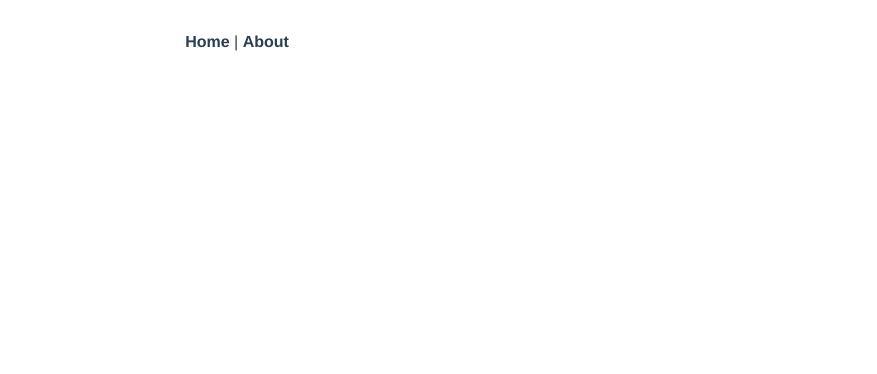
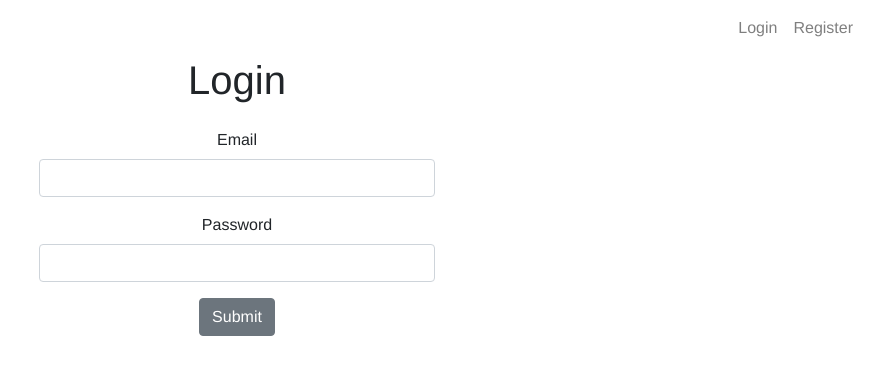
Before and after one commit to faker-ui/faker-ui, a Vue app: page /login in a window 1280 px wide. Shown: the top 374 px of the page, without its empty margins (403-1280 px from the left). Built offline with nearby package versions, Linux system fonts and the light colour scheme; no server answers.

Commit message:
Work
* Create stub settings page
* Rename home page to dashboard
* Install Firebase SDK
* Add navigation to app template
* Create registration page
* Create login page

```diff
--- a/package.json
+++ b/package.json
@@ -17,6 +17,8 @@
     "bootstrap-vue": "^2.17.3",
     "core-js": "^3.6.5",
     "faker": "^5.5.3",
+    "firebase": "^9.6.1",
+    "firebaseui": "^6.0.0",
     "popper.js": "^1.16.1",
     "portal-vue": "^2.1.7",
     "vue": "^2.6.11",
--- a/src/App.vue
+++ b/src/App.vue
@@ -1,32 +1,60 @@
 <template>
   <div id="app">
-    <div id="nav">
-      <router-link to="/">Home</router-link> |
-      <router-link to="/about">About</router-link>
-    </div>
-    <router-view/>
+    <b-navbar>
+      <b-navbar-nav>
+        <b-nav-item v-if="user" :to="{ name: 'Dashboard' }"
+          >Dashboard</b-nav-item
+        >
+      </b-navbar-nav>
+      <b-navbar-nav class="ml-auto">
+        <b-nav-item v-if="!user" :to="{ name: 'Login' }">Login</b-nav-item>
+        <b-nav-item v-if="!user" :to="{ name: 'Register' }"
+          >Register</b-nav-item
+        >
+        <b-nav-item v-if="user" :to="{ name: 'Settings' }">Settings</b-nav-item>
+        <b-nav-item v-if="user" @click="logout">Logout</b-nav-item>
+      </b-navbar-nav>
+    </b-navbar>
+    <router-view />
   </div>
 </template>
+
+<script>
+import { getAuth } from "firebase/auth";
+export default {
+  data() {
+    return {
+      user: null,
+    };
+  },
+  created() {
+    const auth = getAuth();
+    auth.onAuthStateChanged((user) => {
+      if (user) {
+        this.user = user;
+      } else {
+        this.user = null;
+      }
+    });
+  },
+  methods: {
+    logout() {
+      const auth = getAuth();
+
+      auth.signOut().then(() => {
+        auth.onAuthStateChanged(() => {
+          // this.$router.push("/login");
+        });
+      });
+    },
+  },
+};
+</script>
 
 <style lang="scss">
 #app {
   font-family: Avenir, Helvetica, Arial, sans-serif;
   -webkit-font-smoothing: antialiased;
   -moz-osx-font-smoothing: grayscale;
-  text-align: center;
-  color: #2c3e50;
-}
-
-#nav {
-  padding: 30px;
-
-  a {
-    font-weight: bold;
-    color: #2c3e50;
-
-    &.router-link-exact-active {
-      color: #42b983;
-    }
-  }
 }
 </style>
--- a/src/main.js
+++ b/src/main.js
@@ -3,8 +3,22 @@ import './plugins/bootstrap-vue'
 import App from './App.vue'
 import router from './router'
 import store from './store'
+import { initializeApp } from 'firebase/app';
 
-Vue.config.productionTip = false
+Vue.config.productionTip = false;
+
+const firebaseConfig = {
+  apiKey: "AIzaSyCeGL5aLhVGgPVhStkPcxESr1FNtBokogI",
+  authDomain: "faker-ui.firebaseapp.com",
+  projectId: "faker-ui",
+  storageBucket: "faker-ui.appspot.com",
+  messagingSenderId: "311647644697",
+  appId: "1:311647644697:web:098f95f5d233496cdcce88",
+  measurementId: "G-TEQFB5RHJS"
+};
+
+
+initializeApp(firebaseConfig);
 
 new Vue({
   router,
--- a/src/router/index.js
+++ b/src/router/index.js
@@ -1,22 +1,40 @@
 import Vue from 'vue'
 import VueRouter from 'vue-router'
-import Home from '../views/Home.vue'
 
 Vue.use(VueRouter)
 
 const routes = [
   {
     path: '/',
-    name: 'Home',
-    component: Home
+    name: 'Dashboard',
+    // route level code-splitting
+    // this generates a separate chunk (dashboard.[hash].js) for this route
+    // which is lazy-loaded when the route is visited.
+    component: () => import(/* webpackChunkName: "dashboard" */ '../views/Dashboard.vue')
   },
   {
-    path: '/about',
-    name: 'About',
+    path: '/settings',
+    name: 'Settings',
     // route level code-splitting
-    // this generates a separate chunk (about.[hash].js) for this route
+    // this generates a separate chunk (settings.[hash].js) for this route
     // which is lazy-loaded when the route is visited.
-    component: () => import(/* webpackChunkName: "about" */ '../views/About.vue')
+    component: () => import(/* webpackChunkName: "settings" */ '../views/Settings.vue')
+  },
+  {
+    path: '/login',
+    name: 'Login',
+    // route level code-splitting
+    // this generates a separate chunk (login.[hash].js) for this route
+    // which is lazy-loaded when the route is visited.
+    component: () => import(/* webpackChunkName: "login" */ '../views/Login.vue')
+  },
+  {
+    path: '/register',
+    name: 'Register',
+    // route level code-splitting
+    // this generates a separate chunk (register.[hash].js) for this route
+    // which is lazy-loaded when the route is visited.
+    component: () => import(/* webpackChunkName: "register" */ '../views/Register.vue')
   }
 ]
 
--- /dev/null
+++ b/src/views/Dashboard.vue
@@ -0,0 +1,11 @@
+<template>
+  <div class="dashboard">
+    <h1>This is a dashboard page</h1>
+  </div>
+</template>
+
+<script>
+export default {
+  name: 'Dashboard'
+}
+</script>
--- a/src/views/Home.vue
+++ /dev/null
@@ -1,11 +0,0 @@
-<template>
-  <div class="home">
-    <h1>This is a home page</h1>
-  </div>
-</template>
-
-<script>
-export default {
-  name: 'Home'
-}
-</script>
--- /dev/null
+++ b/src/views/Login.vue
@@ -0,0 +1,69 @@
+<template>
+  <b-container class="login text-center" fluid>
+    <b-row class="mb-3">
+      <b-col
+        cols="12"
+        sm="10"
+        offset-sm="1"
+        md="8"
+        offset-md="2"
+        lg="6"
+        offset-lg="3"
+        xl="4"
+        offset-xl="4"
+      >
+        <h1>Login</h1>
+      </b-col>
+    </b-row>
+    <b-row>
+      <b-col
+        cols="12"
+        sm="10"
+        offset-sm="1"
+        md="8"
+        offset-md="2"
+        lg="6"
+        offset-lg="3"
+        xl="4"
+        offset-xl="4"
+      >
+        <b-form @submit.stop.prevent="login">
+          <b-form-group label="Email">
+            <b-form-input v-model="email" />
+          </b-form-group>
+          <b-form-group label="Password">
+            <b-form-input v-model="password" type="password" />
+          </b-form-group>
+          <b-btn type="submit">Submit</b-btn>
+        </b-form>
+      </b-col>
+    </b-row>
+  </b-container>
+</template>
+
+<script>
+import { getAuth, signInWithEmailAndPassword } from "firebase/auth";
+export default {
+  name: "Login",
+  data() {
+    return {
+      email: "",
+      password: "",
+    };
+  },
+  methods: {
+    login() {
+      const auth = getAuth();
+      const { email, password } = this;
+
+      signInWithEmailAndPassword(auth, email, password)
+        .then(() => {
+          this.$router.push("/");
+        })
+        .catch((error) => {
+          alert(error.message);
+        });
+    },
+  },
+};
+</script>
--- /dev/null
+++ b/src/views/Register.vue
@@ -0,0 +1,55 @@
+<template>
+  <b-container class="register text-center" fluid>
+    <b-row class="mb-3">
+      <b-col cols="12" sm="10" offset-sm="1" md="8" offset-md="2" lg="6" offset-lg="3" xl="4" offset-xl="4">
+        <h1>Register</h1>
+      </b-col>
+    </b-row>
+    <b-row>
+      <b-col cols="12" sm="10" offset-sm="1" md="8" offset-md="2" lg="6" offset-lg="3" xl="4" offset-xl="4">
+        <b-form @submit.stop.prevent="register">
+          <b-form-group label="Email">
+            <b-form-input v-model="email" />
+          </b-form-group>
+          <b-form-group label="Password">
+            <b-form-input v-model="password" type="password" />
+          </b-form-group>
+          <b-btn type="submit">Submit</b-btn>
+        </b-form>
+      </b-col>
+    </b-row>
+  </b-container>
+</template>
+
+<script>
+import { getAuth, createUserWithEmailAndPassword } from "firebase/auth";
+export default {
+  name: "Register",
+  data() {
+    return {
+      email: "",
+      password: "",
+    };
+  },
+  methods: {
+    register() {
+      const auth = getAuth();
+      createUserWithEmailAndPassword(auth, this.email, this.password)
+        .then((userCredential) => {
+          // Signed in
+          const user = userCredential.user;
+
+          console.log("User: %o", user);
+
+          alert("Successfully registered! Please login.");
+
+          this.$router.push("/");
+          // ...
+        })
+        .catch((error) => {
+          alert(error.message);
+        });
+    },
+  },
+};
+</script>
--- /dev/null
+++ b/src/views/Settings.vue
@@ -0,0 +1,11 @@
+<template>
+  <div class="settings">
+    <h1>This is a settings page</h1>
+  </div>
+</template>
+
+<script>
+export default {
+  name: 'Settings'
+}
+</script>
```
Also changed, not shown: 1 other file (tests, documents, lock files or other folders).
